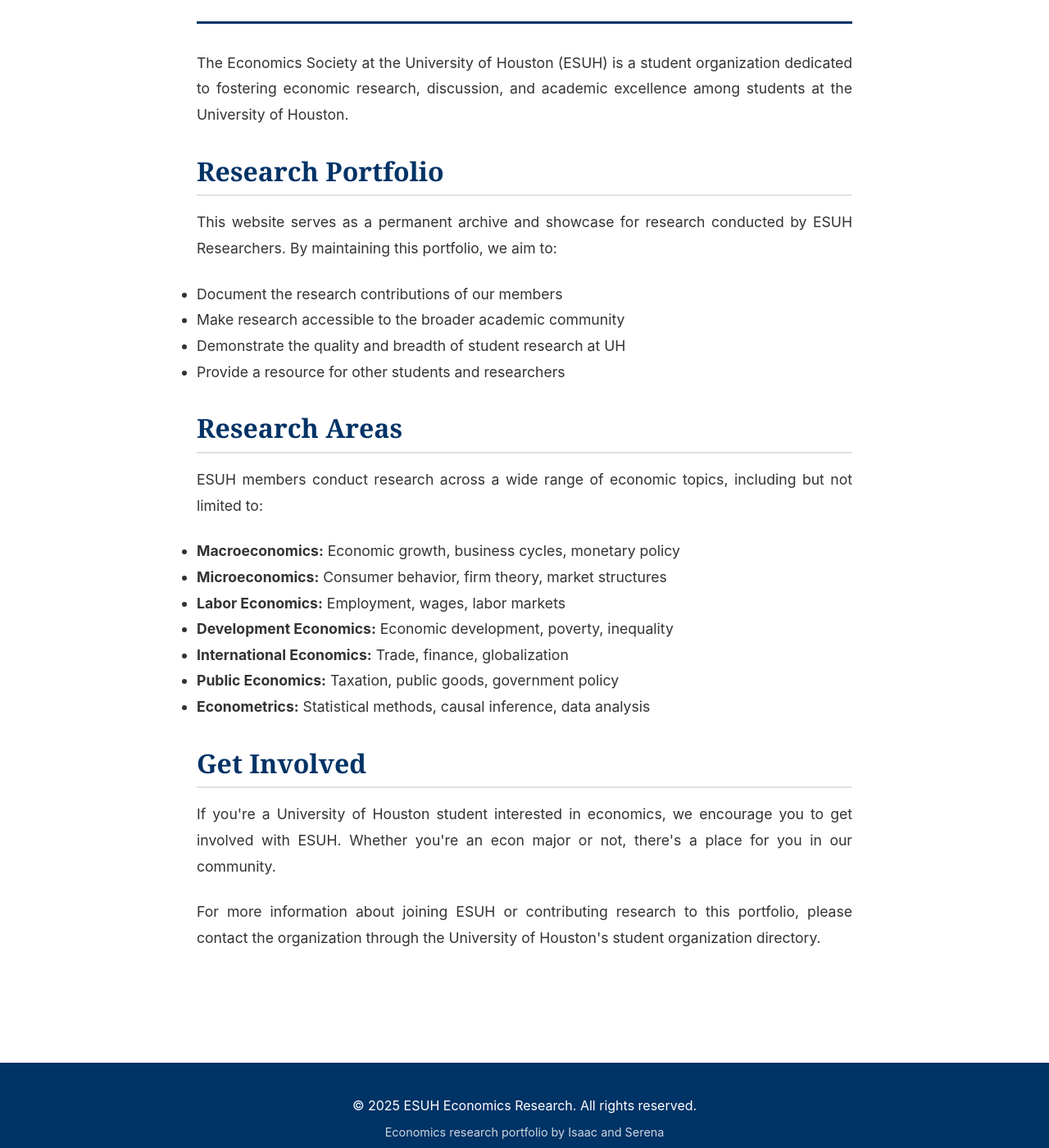
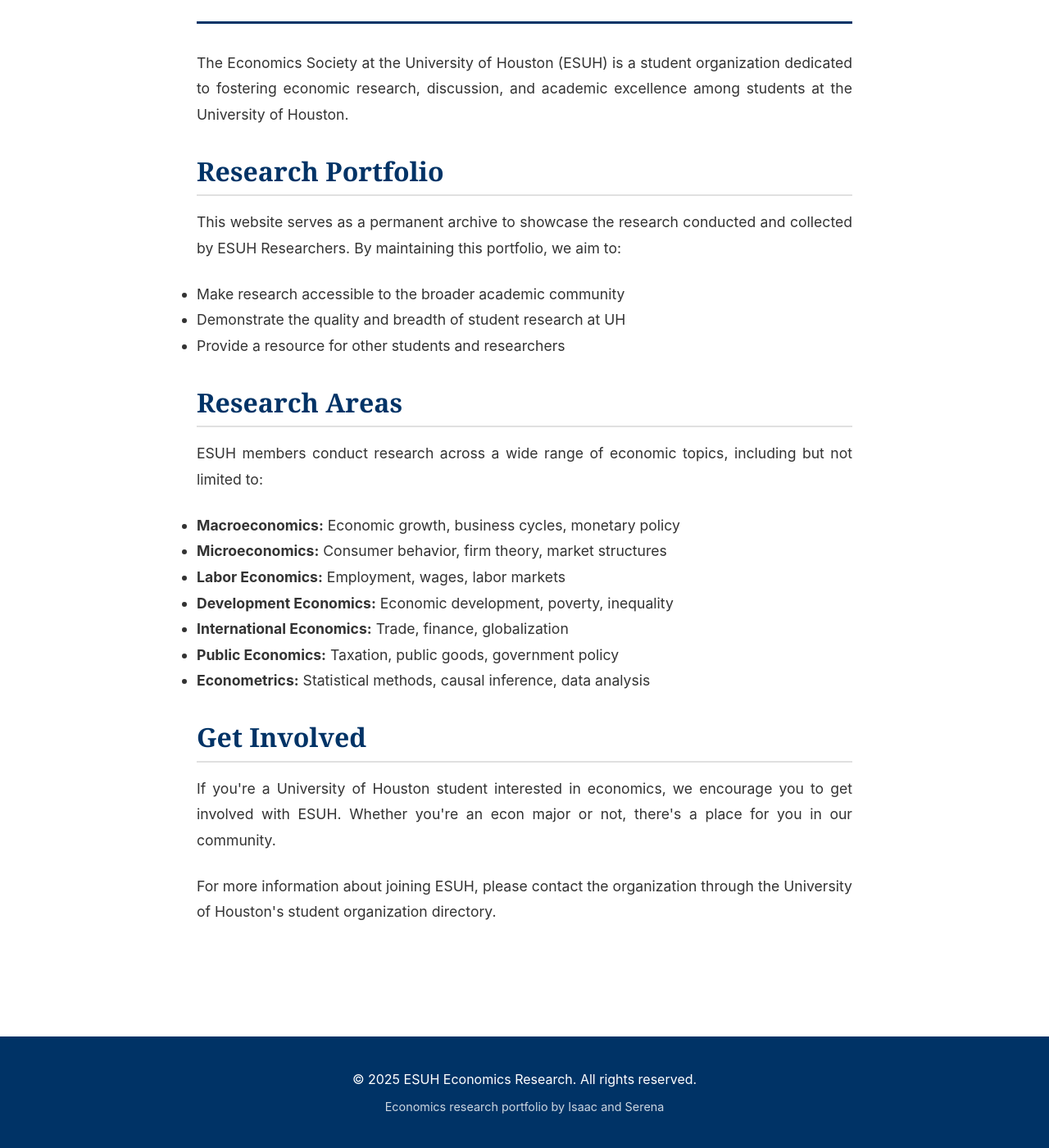
Before and after one commit to econsociety/esuh, a Jekyll site: the page built from about-esuh.html, in a window 1280 px wide and 1400 px high, scrolled down 243 px. Shown: the whole window at 82% size. Built offline with Jekyll 4.4.1, drawn with Linux system fonts in a browser that asks for light colours.

Commit message:
Update about-esuh.html

```diff
--- a/about-esuh.html
+++ b/about-esuh.html
@@ -12,11 +12,10 @@
 <section style="margin-top: 2rem;">
   <h2>Research Portfolio</h2>
   <p>
-    This website serves as a permanent archive and showcase for research conducted by ESUH Researchers.
+    This website serves as a permanent archive to showcase the research conducted and collected by ESUH Researchers.
     By maintaining this portfolio, we aim to:
   </p>
   <ul>
-    <li>Document the research contributions of our members</li>
     <li>Make research accessible to the broader academic community</li>
     <li>Demonstrate the quality and breadth of student research at UH</li>
     <li>Provide a resource for other students and researchers</li>
@@ -46,7 +45,6 @@
     to get involved with ESUH. Whether you're an econ major or not, there's a place for you in our community.
   </p>
   <p>
-    For more information about joining ESUH or contributing research to this portfolio, please
-    contact the organization through the University of Houston's student organization directory.
+    For more information about joining ESUH, please contact the organization through the University of Houston's student organization directory.
   </p>
 </section>
```
